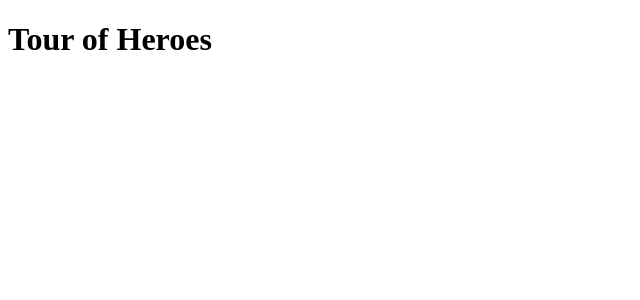
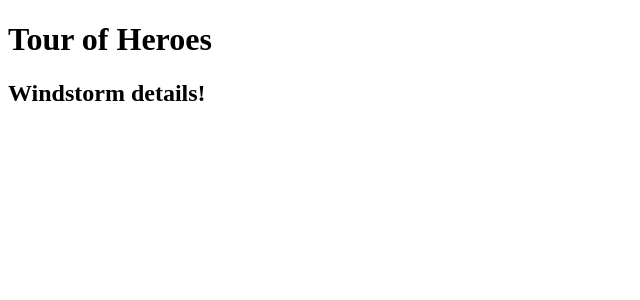
Before and after one commit to agilebluefox/angular-tour-of-heroes, an Angular app: page / in a window 1280 px wide. Shown: the top 300 px of the page, without its empty margins (0-640 px from the left). Built offline with nearby package versions, Linux system fonts and the light colour scheme.

Commit message:
Add the new properties to the template

```diff
--- a/src/app/app.component.html
+++ b/src/app/app.component.html
@@ -1,3 +1,2 @@
-<h1>
-  {{title}}
-</h1>
+<h1>{{title}}</h1>
+<h2>{{hero}} details!</h2>
```
